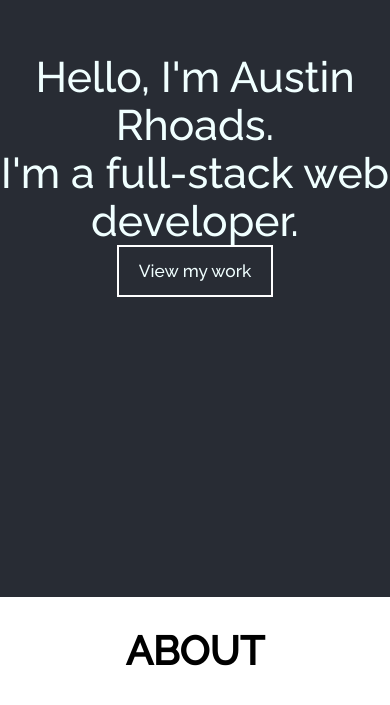
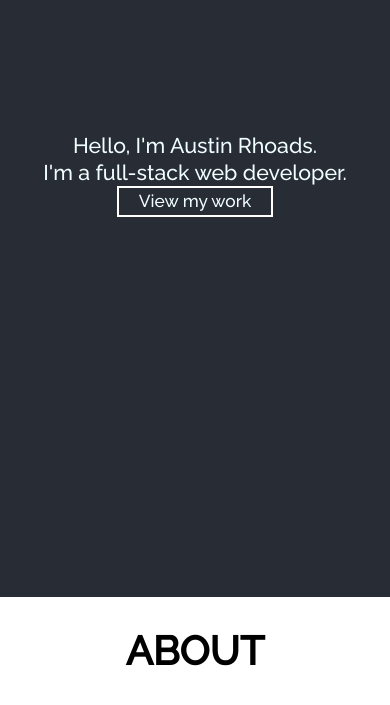
Before and after one commit to AustinRhoads/austin-portfolio, a React (Create React App) app: page / in a window 390 px wide. Shown: the part 247-952 px from the top of the page. Built offline with nearby package versions, Linux system fonts and the light colour scheme.

Commit message:
media font sizr change in home

```diff
--- a/src/App.css
+++ b/src/App.css
@@ -114,7 +114,7 @@
 }
 
 @media only screen and (max-width: 600px) {
-  #home-div {
+  #home {
     font-size: 16pt;
     line-height: 20pt;
 
```
